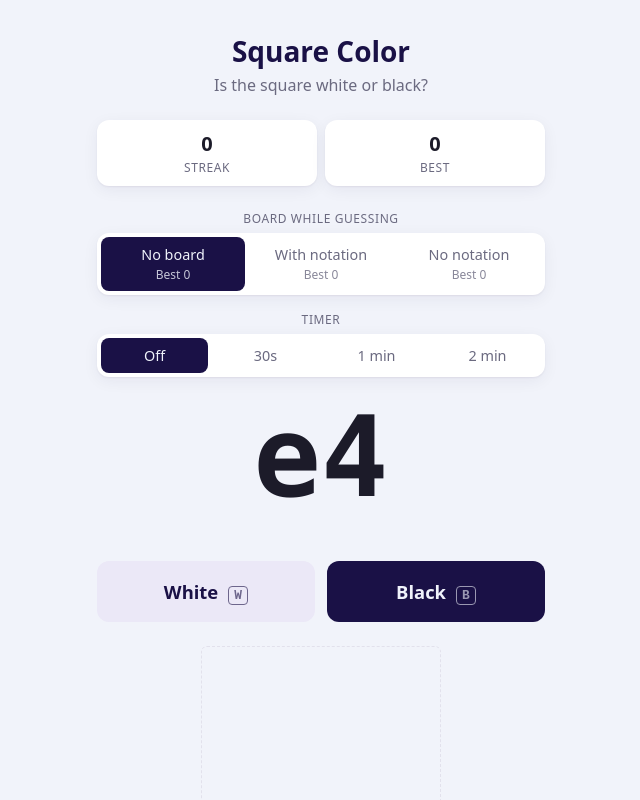
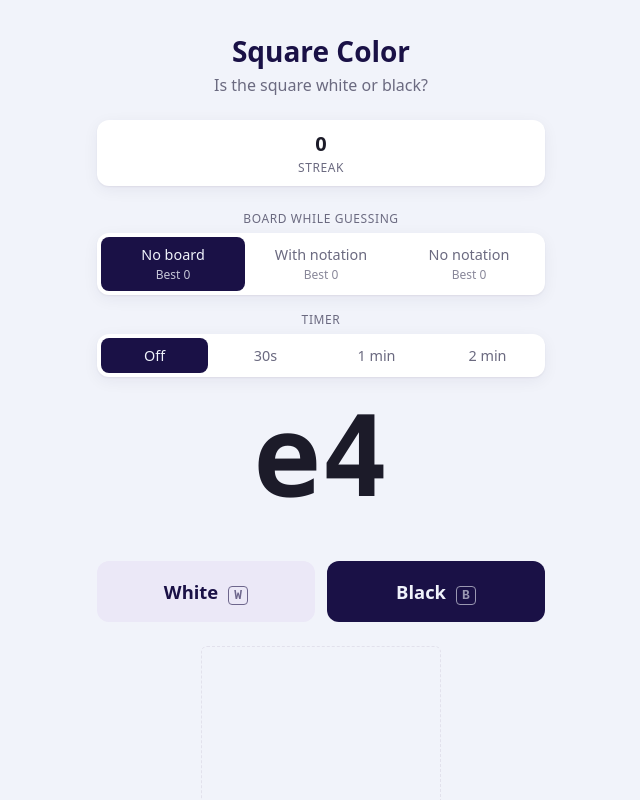
Before and after one commit to ArtyomSukiasyan/Chess-square-color, a React (Vite) app in the folder web/: page / in a window 1280 px wide. Shown: the top 800 px of the page, without its empty margins (319-959 px from the left). Built offline with nearby package versions, Linux system fonts and the light colour scheme.

Commit message:
fix: remove duplicate

```diff
--- a/web/src/App.tsx
+++ b/web/src/App.tsx
@@ -230,13 +230,9 @@ export default function App() {
           <>
             <Stat label="Time" value={formatSeconds(secondsLeft)} />
             <Stat label="Correct" value={correct} />
-            <Stat label="Best" value={best} />
           </>
         ) : (
-          <>
-            <Stat label="Streak" value={streak} />
-            <Stat label="Best" value={best} />
-          </>
+          <Stat label="Streak" value={streak} />
         )}
       </section>
 
```
